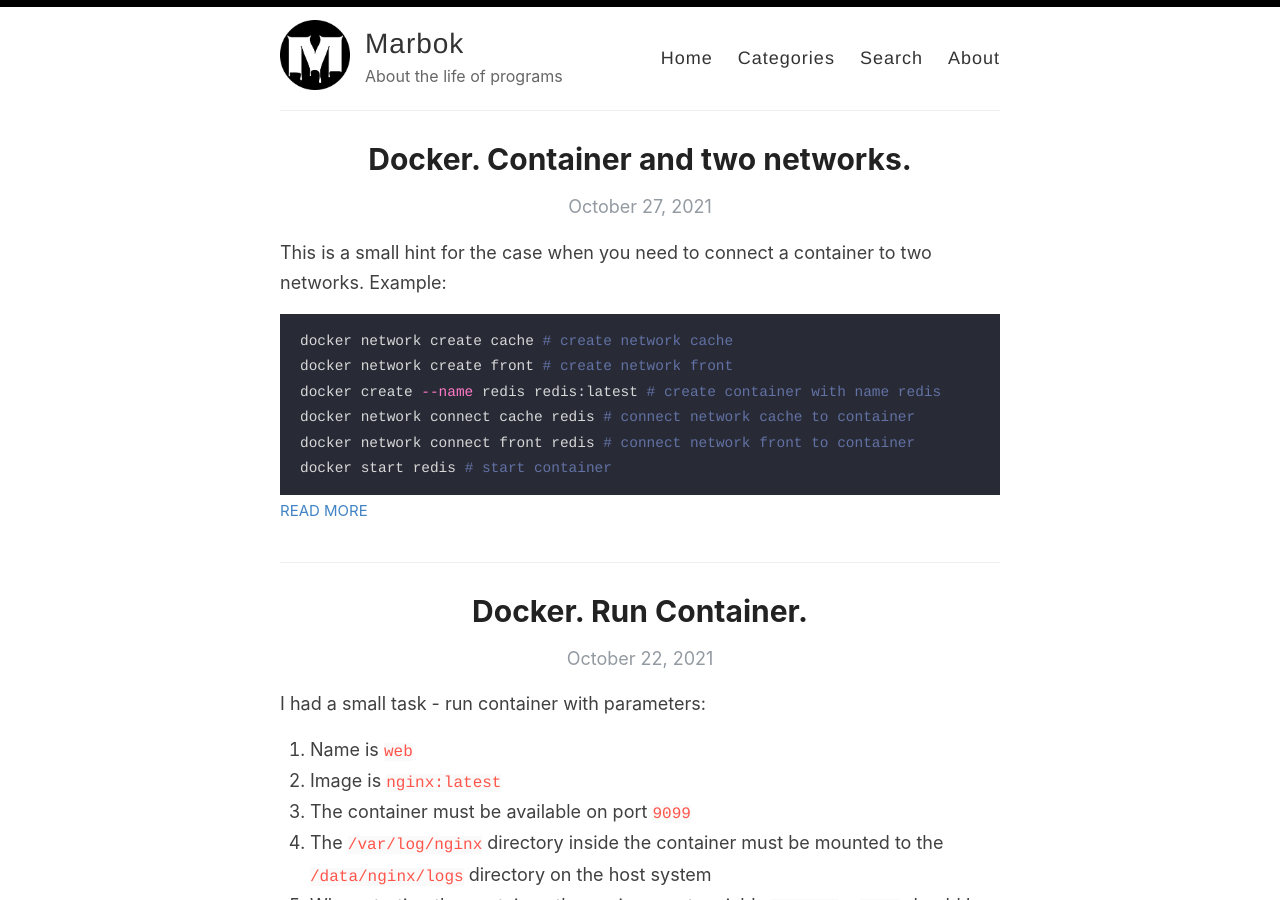
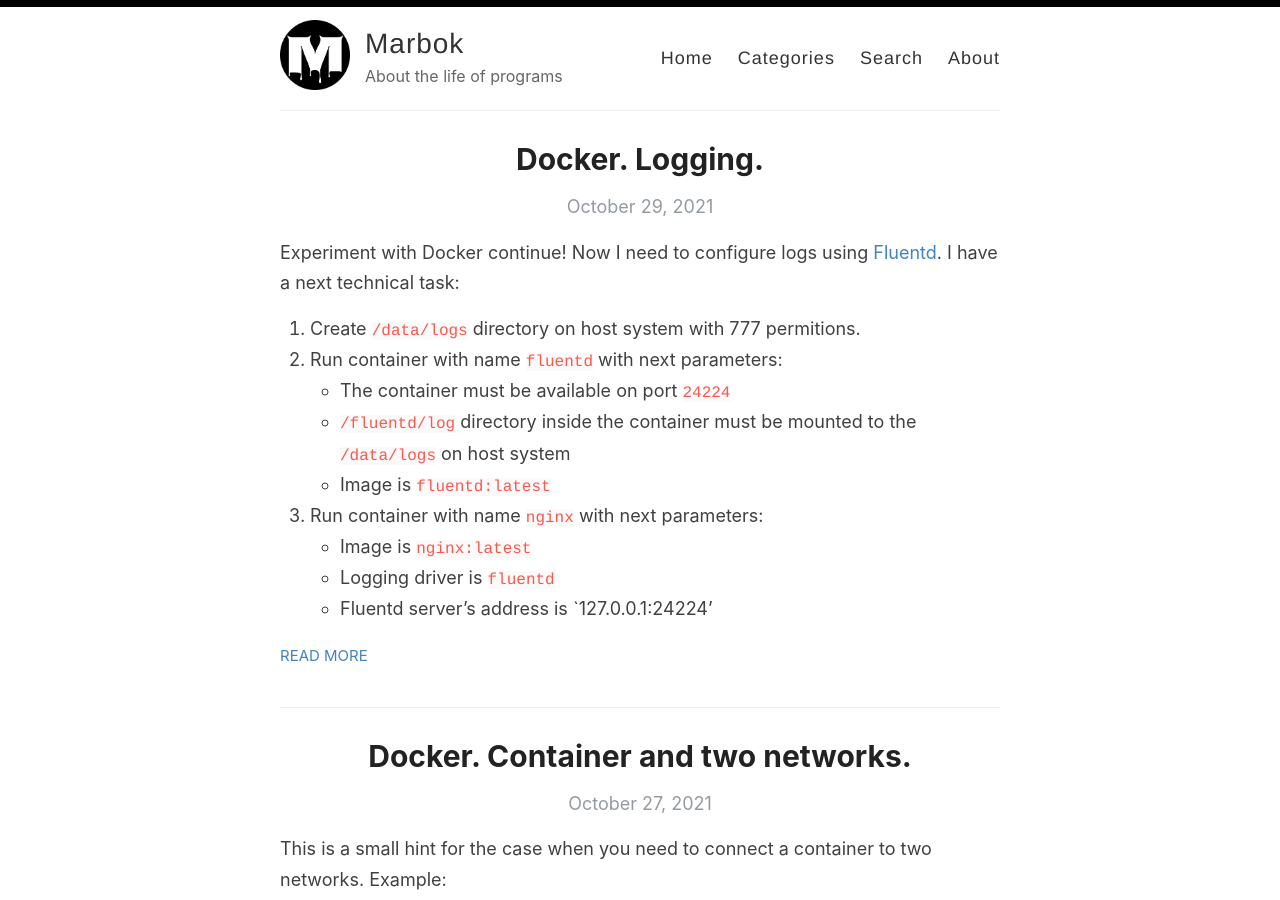
Before and after one commit to Marbok/marbok.github.io, a Jekyll site: the page built from index.html, in a window 1280 px wide and 900 px high. Built offline with Jekyll 4.4.1, drawn with Linux system fonts in a browser that asks for light colours; the list of posts is cut into pages by our own code; some of the changed text lies outside the part shown.

Commit message:
add docker logging

````diff
--- /dev/null
+++ b/_posts/2021-10-29-Docker-logging.md
@@ -0,0 +1,28 @@
+---
+layout: post
+title: Docker. Logging.
+categories: [Docker, Task]
+---
+Experiment with Docker continue!
+Now I need to configure logs using [Fluentd](https://en.wikipedia.org/wiki/Fluentd).
+I have a next technical task:
+1. Create `/data/logs` directory on host system with 777 permitions.
+2. Run container with name `fluentd` with next parameters:
+    - The container must be available on port `24224`
+    - `/fluentd/log` directory inside the container must be mounted to the `/data/logs` on host system
+    - Image is `fluentd:latest`
+3. Run container with name `nginx` with next parameters:
+    - Image is `nginx:latest`
+    - Logging driver is `fluentd`
+    - Fluentd server's address is `127.0.0.1:24224'
+
+As a result, we have following commands:
+```bash
+mkdir /data/logs  # create directory
+chmod 777 /data/logs/  # set permitions
+docker run -d --name fluentd -v /data/logs/:/fluentd/log \
+           -p 24224:24224 fluentd:latest # run fluentd
+docker run -d --name nginx --log-driver=fluentd \
+           --log-opt fluentd-address=127.0.0.1:24224 \
+           -p 8080:80 nginx:latest # run nginx
+```
````
Also changed, not shown: _posts/2021-10-22-Docker-small-task.md (+4 -3 lines).
